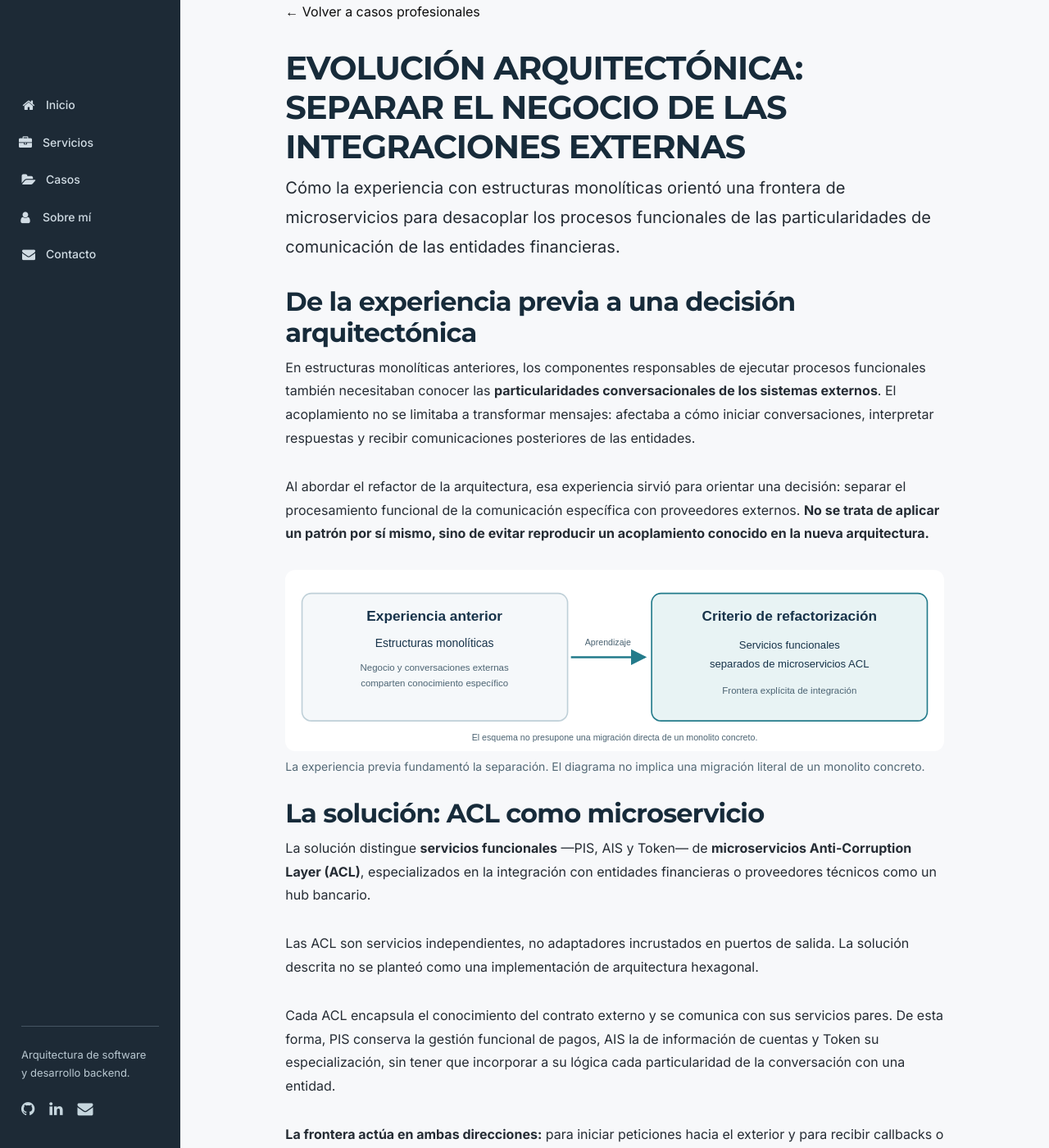
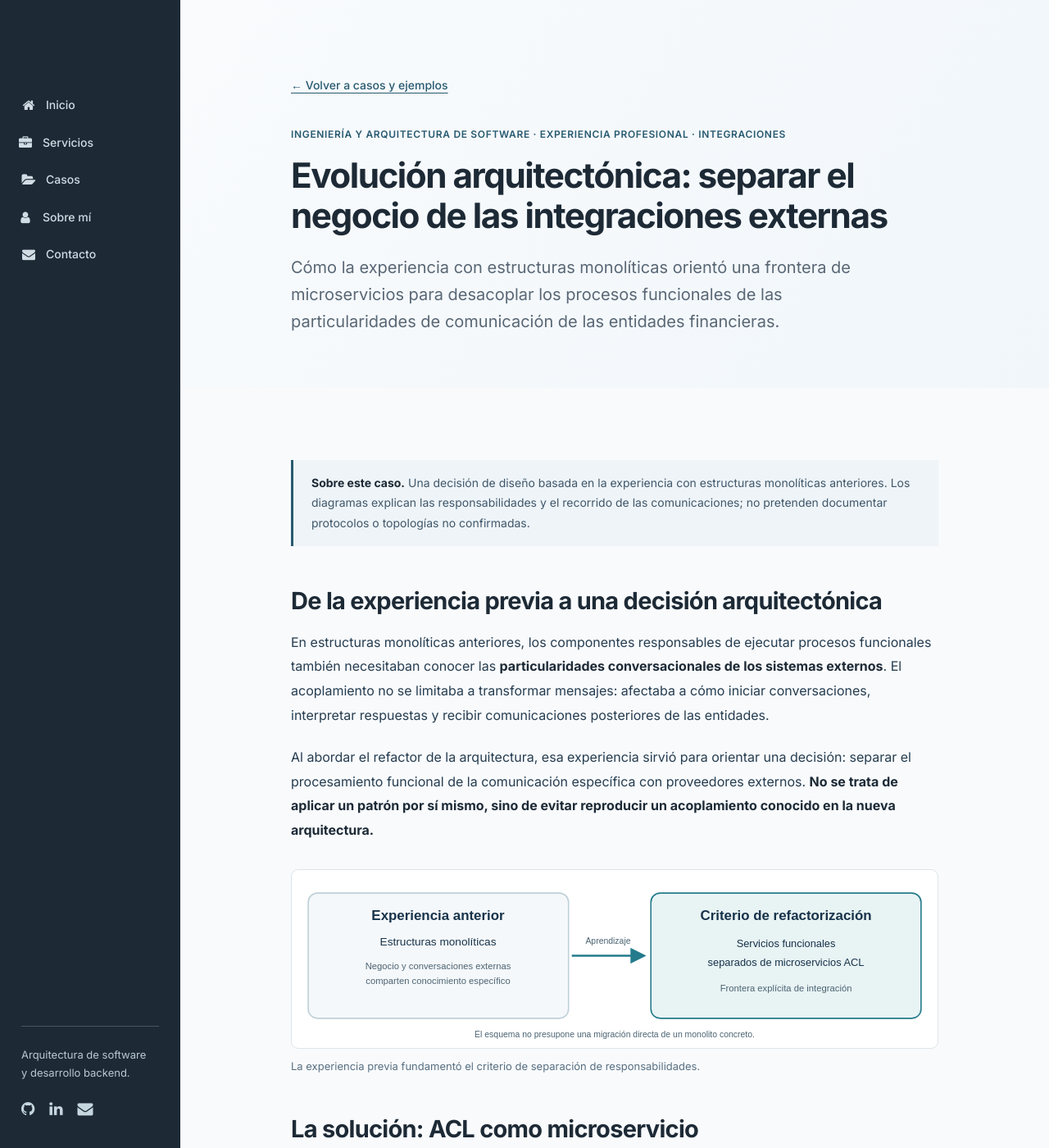
Before and after one commit to dabiz-me/dabiz.me, a Jekyll site: the page built from casos/integraciones.md, in a window 1280 px wide and 1400 px high. Shown: the whole window at 82% size. Built offline with Jekyll 4.4.1, drawn with Linux system fonts in a browser that asks for light colours; some of the changed text lies outside the part shown.

Commit message:
Unificar presentación editorial del caso ACL (#21)
* refactor(layout): permitir variantes editoriales por caso

* style(casos): aplicar plantilla editorial al caso ACL

* style(casos): ajustar diagramas y tablas en variante arquitectónica

```diff
--- a/_layouts/editorial-case.html
+++ b/_layouts/editorial-case.html
@@ -1,11 +1,11 @@
 ---
 layout: default
 ---
-<main class="themeix-main-content dabiz-editorial-case">
+<main class="themeix-main-content dabiz-editorial-case{% if page.editorial_type == 'architecture' %} dabiz-editorial-case--architecture{% endif %}">
   <section class="dabiz-editorial-hero" aria-labelledby="case-title">
     <div class="dabiz-editorial-container">
       <a class="dabiz-editorial-back" href="{{ '/#portfolio' | relative_url }}">&larr; Volver a casos y ejemplos</a>
-      <p class="dabiz-editorial-eyebrow">Orientación y acompañamiento tecnológico <span aria-hidden="true">·</span> Experiencia práctica · Contexto académico</p>
+      <p class="dabiz-editorial-eyebrow">{% if page.eyebrow %}{{ page.eyebrow }}{% else %}Orientación y acompañamiento tecnológico <span aria-hidden="true">·</span> Experiencia práctica · Contexto académico{% endif %}</p>
       <h1 id="case-title">{{ page.title }}</h1>
       <p class="dabiz-editorial-summary">{{ page.summary }}</p>
     </div>
@@ -16,9 +16,9 @@ layout: default
         {{ content }}
       </article>
       <aside class="dabiz-editorial-cta" aria-labelledby="case-cta-title">
-        <h2 id="case-cta-title">¿Tienes una idea y no sabes cómo llevarla a cabo?</h2>
-        <p>No tienes que saber qué aplicación utilizar, cómo conectarla ni qué puede hacer la inteligencia artificial por ti. Podemos ayudarte a encontrar una solución proporcionada a lo que necesitas.</p>
-        <a href="{{ '/ia-y-tecnologia/' | relative_url }}">Conocer el servicio de orientación tecnológica <span aria-hidden="true">&rarr;</span></a>
+        <h2 id="case-cta-title">{{ page.cta_title | default: "¿Tienes una idea y no sabes cómo llevarla a cabo?" }}</h2>
+        <p>{{ page.cta_description | default: "No tienes que saber qué aplicación utilizar, cómo conectarla ni qué puede hacer la inteligencia artificial por ti. Podemos ayudarte a encontrar una solución proporcionada a lo que necesitas." }}</p>
+        <a href="{{ page.cta_url | default: '/ia-y-tecnologia/' | relative_url }}">{{ page.cta_label | default: "Conocer el servicio de orientación tecnológica" }} <span aria-hidden="true">&rarr;</span></a>
       </aside>
     </div>
   </section>
--- a/assets/css/editorial-case.css
+++ b/assets/css/editorial-case.css
@@ -30,3 +30,43 @@
 .dabiz-editorial-case a:focus-visible{outline:3px solid #1596bd;outline-offset:4px}
 @media(max-width:850px){.dabiz-editorial-case .dabiz-editorial-prose ul{grid-template-columns:1fr}}
 @media(max-width:600px){.dabiz-editorial-case .dabiz-editorial-container{width:calc(100% - 36px)}.dabiz-editorial-case .dabiz-editorial-hero{padding:70px 0 40px}.dabiz-editorial-case .dabiz-editorial-back{margin-bottom:27px}.dabiz-editorial-case .dabiz-editorial-prose{font-size:15px;line-height:1.8}.dabiz-editorial-case .dabiz-editorial-prose h2{margin-top:37px}.dabiz-editorial-case .dabiz-editorial-cta{padding:26px 22px}.dabiz-editorial-case .dabiz-editorial-prose ol li{padding-left:47px}}
+
+/* Architecture-case variant: reuse the editorial system, with restrained diagrams and readable tables. */
+.dabiz-editorial-case--architecture .dabiz-editorial-prose h3{
+  margin:30px 0 13px;
+  font:700 clamp(19px,2vw,23px)/1.35 'Inter',sans-serif;
+  letter-spacing:-.02em;text-transform:none;color:var(--dabiz-navy,#173047);
+}
+.dabiz-editorial-case--architecture .dabiz-acl-figure{margin:32px 0 38px;padding:0}
+.dabiz-editorial-case--architecture .dabiz-acl-figure img{
+  display:block;width:100%;max-width:100%;height:auto;
+  background:#fff;border:1px solid #dce6ec;border-radius:9px;
+}
+.dabiz-editorial-case--architecture .dabiz-acl-figure figcaption{
+  margin-top:11px;font:400 13px/1.6 'Inter',sans-serif;color:#597082;
+}
+.dabiz-editorial-case--architecture .dabiz-editorial-prose ul{
+  display:block;list-style:disc;padding-left:24px;margin:20px 0 28px;
+}
+.dabiz-editorial-case--architecture .dabiz-editorial-prose ul li{
+  display:list-item;padding:0;margin:0 0 11px;border:0;background:none;
+  font-size:16px;line-height:1.75;
+}
+.dabiz-editorial-case--architecture .dabiz-editorial-prose ul li strong{
+  display:inline;margin:0;font-size:inherit;
+}
+.dabiz-editorial-case--architecture .dabiz-editorial-prose table{
+  width:100%;border-collapse:collapse;margin:24px 0 30px;
+  font:400 14px/1.65 'Inter',sans-serif;
+}
+.dabiz-editorial-case--architecture .dabiz-editorial-prose th,
+.dabiz-editorial-case--architecture .dabiz-editorial-prose td{
+  text-align:left;vertical-align:top;padding:12px 14px;border-bottom:1px solid #dce6ec;
+}
+.dabiz-editorial-case--architecture .dabiz-editorial-prose th{
+  background:#eef4f8;color:#173047;font-weight:700;
+}
+@media(max-width:600px){
+ .dabiz-editorial-case--architecture .dabiz-acl-figure{margin:26px 0 32px}
+ .dabiz-editorial-case--architecture .dabiz-editorial-prose table{display:block;overflow-x:auto}
+}
--- a/casos/integraciones.md
+++ b/casos/integraciones.md
@@ -1,9 +1,17 @@
 ---
-layout: case
+layout: editorial-case
+editorial_type: architecture
+eyebrow: "Ingeniería y arquitectura de software · Experiencia profesional · Integraciones"
+cta_title: "¿Necesitas desacoplar sistemas o evolucionar una arquitectura existente?"
+cta_description: "Puedo ayudarte a evaluar integraciones, delimitar responsabilidades y diseñar una evolución proporcionada a los requisitos de tu plataforma."
+cta_url: /ingenieria-software/
+cta_label: "Conocer los servicios de ingeniería"
 title: "Evolución arquitectónica: separar el negocio de las integraciones externas"
 summary: "Cómo la experiencia con estructuras monolíticas orientó una frontera de microservicios para desacoplar los procesos funcionales de las particularidades de comunicación de las entidades financieras."
 permalink: /casos/integraciones/
 ---
+
+> **Sobre este caso.** Una decisión de diseño basada en la experiencia con estructuras monolíticas anteriores. Los diagramas explican las responsabilidades y el recorrido de las comunicaciones; no pretenden documentar protocolos o topologías no confirmadas.
 
 ## De la experiencia previa a una decisión arquitectónica
 
@@ -11,9 +19,9 @@ En estructuras monolíticas anteriores, los componentes responsables de ejecutar
 
 Al abordar el refactor de la arquitectura, esa experiencia sirvió para orientar una decisión: separar el procesamiento funcional de la comunicación específica con proveedores externos. **No se trata de aplicar un patrón por sí mismo, sino de evitar reproducir un acoplamiento conocido en la nueva arquitectura.**
 
-<figure class="dabiz-acl-figure" style="margin: 1.75rem 0; padding: 0;">
-  <img src="{{ '/assets/diagrams/caso-acl-evolucion.svg' | relative_url }}" alt="Evolución del criterio: experiencia con componentes monolíticos acoplados a conversaciones externas y posterior separación entre servicios funcionales y ACL." loading="lazy" style="display:block; max-width:100%; width:100%; height:auto;" width="980" height="270">
-  <figcaption style="font-size:0.875rem;line-height:1.5;color:#526875;margin-top:0.5rem;">La experiencia previa fundamentó la separación. El diagrama no implica una migración literal de un monolito concreto.</figcaption>
+<figure class="dabiz-acl-figure">
+  <img src="{{ '/assets/diagrams/caso-acl-evolucion.svg' | relative_url }}" alt="Evolución del criterio: experiencia con componentes monolíticos acoplados a conversaciones externas y posterior separación entre servicios funcionales y ACL." loading="lazy" width="980" height="270">
+  <figcaption>La experiencia previa fundamentó el criterio de separación de responsabilidades.</figcaption>
 </figure>
 
 ## La solución: ACL como microservicio
@@ -32,9 +40,9 @@ Cada ACL encapsula el conocimiento del contrato externo y se comunica con sus se
 
 Una operación funcional requiere comunicarse con una entidad. El servicio responsable se relaciona con la ACL correspondiente; esta adapta la petición al contrato externo y canaliza la comunicación. La respuesta vuelve a través de la misma frontera para que el servicio funcional continúe su proceso.
 
-<figure class="dabiz-acl-figure" style="margin: 1.75rem 0; padding: 0;">
-  <img src="{{ '/assets/diagrams/caso-acl-salida.svg' | relative_url }}" alt="Comunicación saliente: PIS, AIS o Token solicitan una operación al microservicio ACL, este comunica con el banco y devuelve la respuesta." loading="lazy" style="display:block; max-width:100%; width:100%; height:auto;" width="980" height="265">
-  <figcaption style="font-size:0.875rem;line-height:1.5;color:#526875;margin-top:0.5rem;">Salida y respuesta síncrona. Una respuesta inmediata del banco no implica necesariamente que el proceso funcional haya finalizado.</figcaption>
+<figure class="dabiz-acl-figure">
+  <img src="{{ '/assets/diagrams/caso-acl-salida.svg' | relative_url }}" alt="Comunicación saliente: PIS, AIS o Token solicitan una operación al microservicio ACL, este comunica con el banco y devuelve la respuesta." loading="lazy" width="980" height="265">
+  <figcaption>Salida y respuesta síncrona. Una respuesta inmediata del banco no implica necesariamente que el proceso funcional haya finalizado.</figcaption>
 </figure>
 
 **La ACL no decide el resultado de negocio.** Traduce las particularidades de comunicación sin atribuir a la entidad estados o confirmaciones que todavía no ha comunicado.
@@ -45,9 +53,9 @@ El otro lado es igual de importante. Algunas comunicaciones se originan en la en
 
 En lugar de obligar a PIS, AIS o Token a exponer y comprender los mecanismos propios de cada proveedor, la ACL recibe estas entradas, aplica el tratamiento que exige el contrato externo y comunica la información pertinente al servicio par.
 
-<figure class="dabiz-acl-figure" style="margin: 1.75rem 0; padding: 0;">
-  <img src="{{ '/assets/diagrams/caso-acl-entrada.svg' | relative_url }}" alt="Comunicación entrante: el banco emite un callback o retorno, la ACL lo recibe y traduce, y comunica el resultado al servicio funcional correspondiente." loading="lazy" style="display:block; max-width:100%; width:100%; height:auto;" width="980" height="265">
-  <figcaption style="font-size:0.875rem;line-height:1.5;color:#526875;margin-top:0.5rem;">Entrada externa por la ACL. La correlación, el protocolo interno y los mecanismos de entrega concretos dependen de la implementación.</figcaption>
+<figure class="dabiz-acl-figure">
+  <img src="{{ '/assets/diagrams/caso-acl-entrada.svg' | relative_url }}" alt="Comunicación entrante: el banco emite un callback o retorno, la ACL lo recibe y traduce, y comunica el resultado al servicio funcional correspondiente." loading="lazy" width="980" height="265">
+  <figcaption>Entrada externa por la ACL. La correlación, el protocolo interno y los mecanismos de entrega concretos dependen de la implementación.</figcaption>
 </figure>
 
 El servicio funcional conserva la responsabilidad de sus transiciones de negocio. En particular, un retorno de navegador o callback no debe interpretarse automáticamente como prueba de ejecución definitiva de un pago.
```
